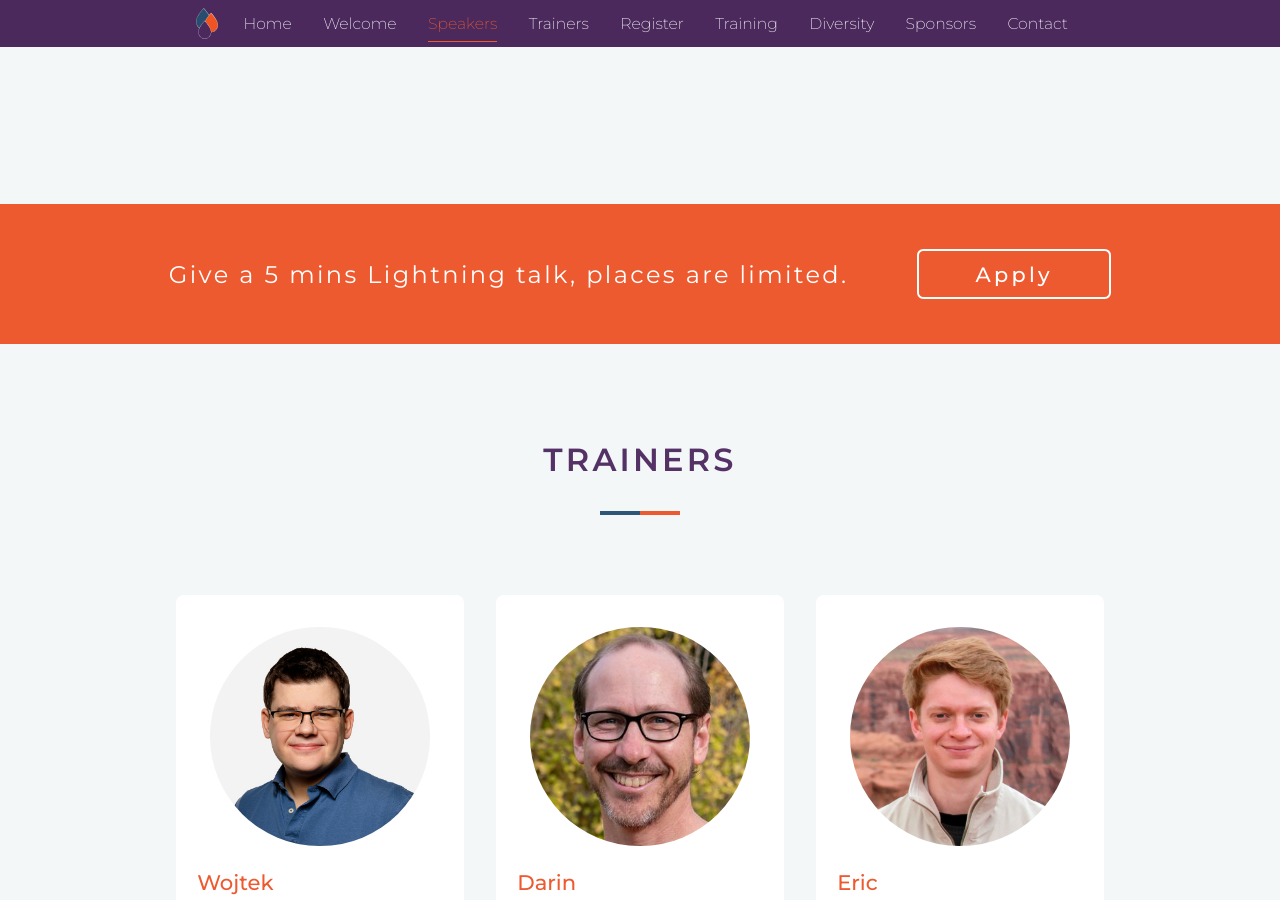
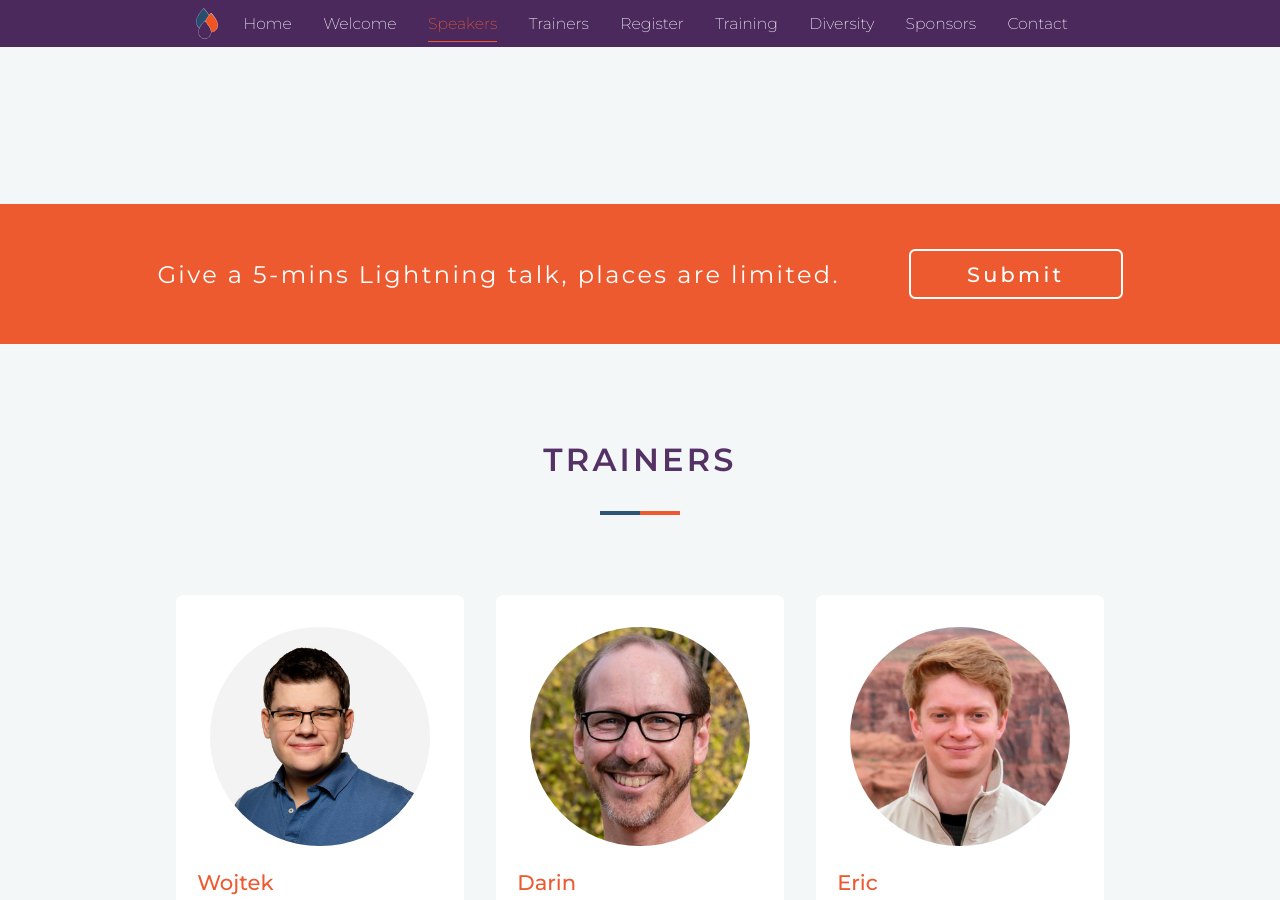
Before and after one commit to esl/virtual-elixirconf-eu-jekyll, a Jekyll site: the page built from index.html, in a window 1280 px wide and 900 px high, scrolled down 2444 px. Built offline with Jekyll 4.4.1, drawn with Linux system fonts in a browser that asks for light colours; some web fonts are replaced.

Commit message:
Update lightningtalks.html
Swap form

```diff
--- a/_includes/lightningtalks.html
+++ b/_includes/lightningtalks.html
@@ -1,8 +1,8 @@
 <div class="banner-3" id="banner-3">
   <h3 class="text">
-    Give a 5 mins Lightning talk, places are limited.
+    Give a 5-mins Lightning talk, places are limited.
   </h3>
   <a class="page-scroll btn-outline  btn-orange-hover-white ml-1"
-    href="https://docs.google.com/forms/d/e/1FAIpQLSdalJXvNguWTjIv6CGgbdfLrweDX01_AiRG7e3CmUFxzTmGAA/viewform"
-    >Apply</a>
+    href="https://docs.google.com/forms/d/e/1FAIpQLSdKicn1sbRxG16qy3tmiO_O3sFHGNiZqpmwer7CXQ1iFKSWQQ/viewform"
+    >Submit</a>
 </div>
```
